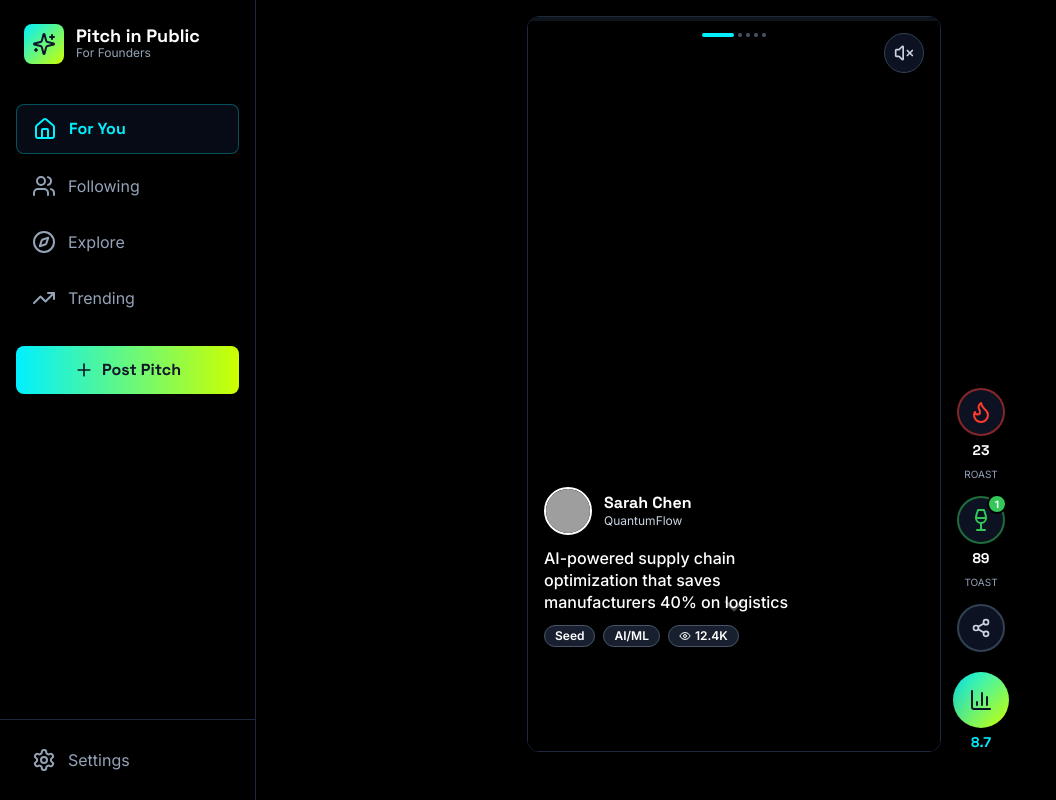
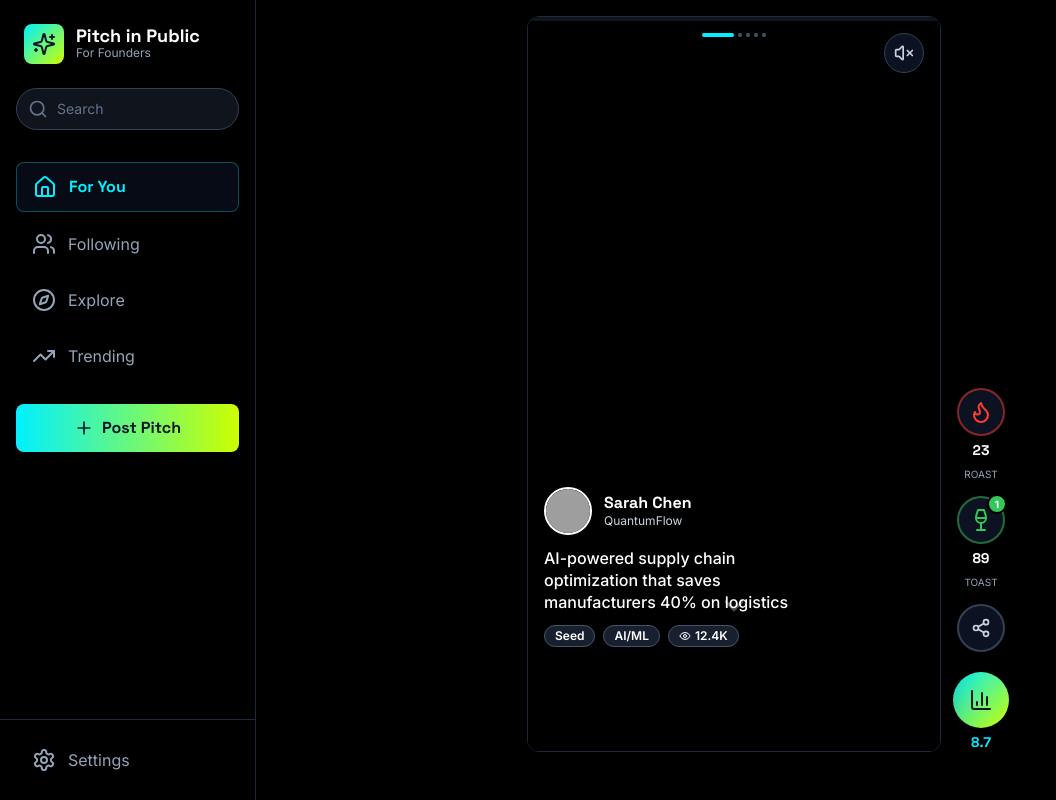
Before and after one commit to arunthachi/pitchinpublic, a Next.js app: page / in a window 1280 px wide. Shown: the whole page, without its empty margins (0-1056 px from the left). Built offline with nearby package versions, Linux system fonts and the light colour scheme; grey boxes are pictures that could not be loaded.

Commit message:
feat: Add search box to sidebar like TikTok

```diff
--- a/src/components/SidebarNav.tsx
+++ b/src/components/SidebarNav.tsx
@@ -2,7 +2,7 @@
 
 import React from 'react';
 import { motion } from 'framer-motion';
-import { Home, Compass, Users, TrendingUp, Settings, Plus, Sparkles } from 'lucide-react';
+import { Home, Compass, Users, TrendingUp, Settings, Plus, Sparkles, Search } from 'lucide-react';
 import Link from 'next/link';
 
 interface SidebarNavProps {
@@ -26,6 +26,22 @@ export function SidebarNav({ onPostClick }: SidebarNavProps) {
           </div>
         </div>
       </Link>
+
+      {/* Search Box */}
+      <div className="px-2 lg:px-4 pb-4">
+        <div className="relative">
+          <Search className="absolute left-3 top-1/2 -translate-y-1/2 w-5 h-5 text-slate-500" />
+          <input
+            type="text"
+            placeholder="Search"
+            className="w-full bg-slate-800/50 border border-slate-700 rounded-full py-2.5 pl-10 pr-4 text-sm text-white placeholder-slate-500 font-body focus:outline-none focus:border-slate-600 focus:bg-slate-800 transition-colors hidden lg:block"
+          />
+          {/* Icon-only search button for mobile */}
+          <button className="lg:hidden w-10 h-10 rounded-full bg-slate-800/50 border border-slate-700 flex items-center justify-center hover:bg-slate-800 transition-colors">
+            <Search className="w-5 h-5 text-slate-400" />
+          </button>
+        </div>
+      </div>
 
       {/* Navigation */}
       <nav className="flex-1 px-2 lg:px-4 py-4">
```
